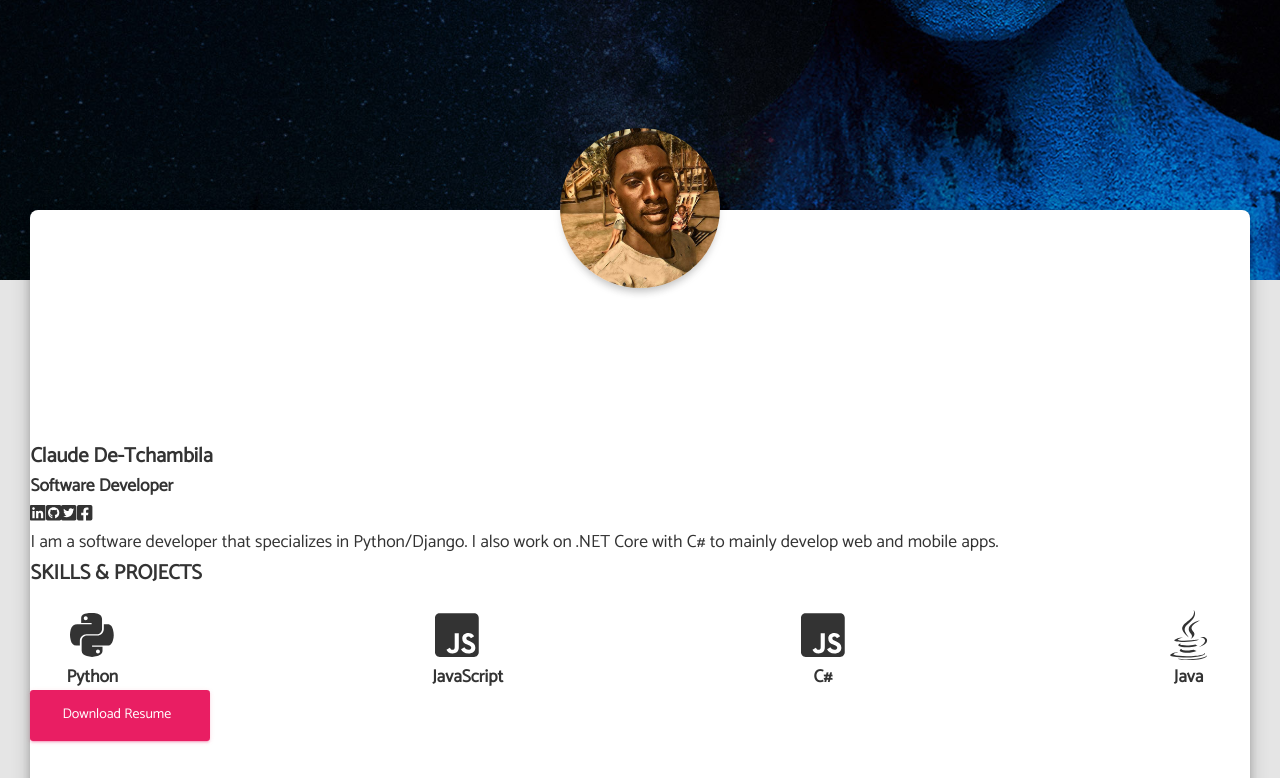
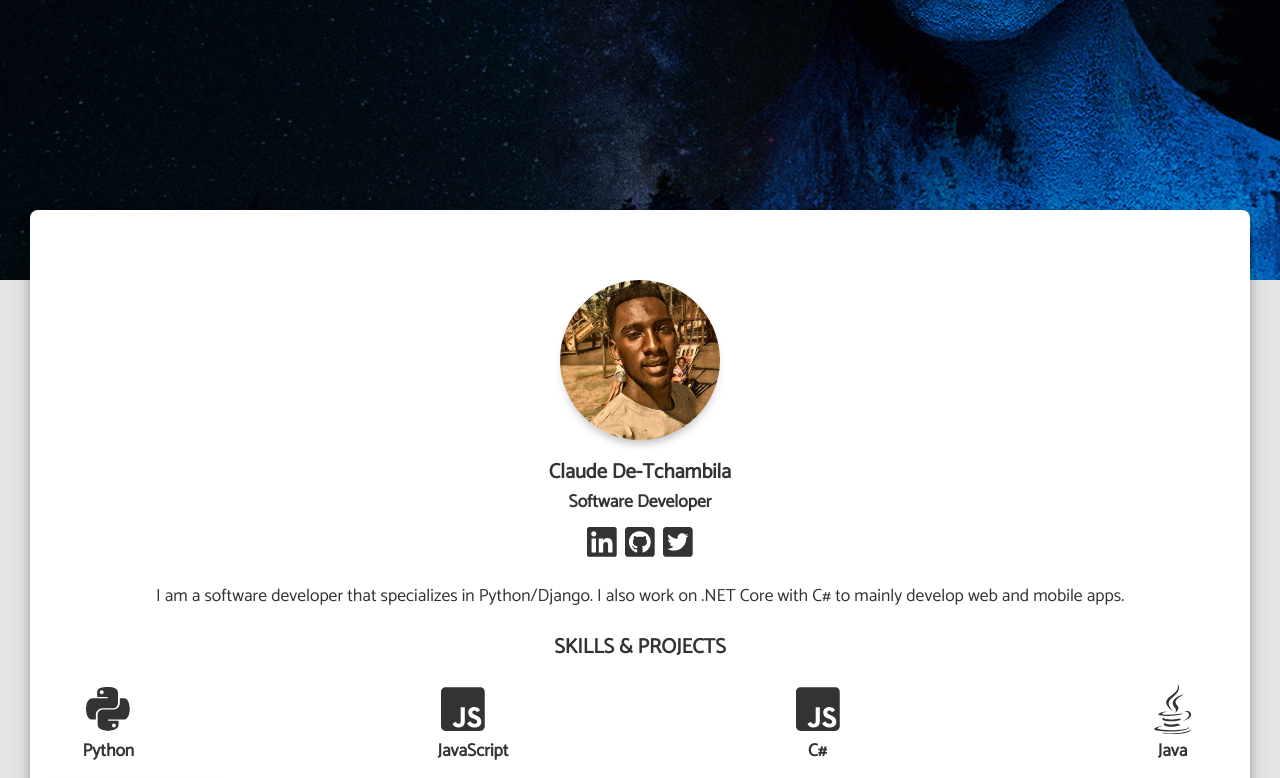
Before and after one commit to ChrisClaude/lulendo-claude-portfolio, a React (Create React App) app: page / in a window 1280 px wide. Shown: the part 440-1218 px from the top of the page. Built offline with nearby package versions, Linux system fonts and the light colour scheme.

Commit message:
content links added

```diff
--- a/src/App.css
+++ b/src/App.css
@@ -119,9 +119,10 @@ nav {
 }
 
 .image-box {
+    position: relative;
     display: flex;
     justify-content: center;
-    transform: translate3d(0, -95%, 0);
+    /*transform: translate3d(0, -95%, 0);*/
 }
 
 .round-pic {
@@ -138,30 +139,64 @@ img {
     border-style: none;
 }
 
-.skill-set {
+.resume {
+    padding: 16px 16px 0 16px;
+}
+
+.resume p {
+    text-align: center;
+    margin: 10px 0;
+}
+
+.social-icons-box {
+    display: flex;
+    justify-content: center;
+}
+
+.social-icons-box a {
+    text-decoration: none;
+    color: #333;
+}
+
+.social-icons-box a:hover {
+    color: rgba(51, 51, 51, 0.5);
+}
+
+.social-icons {
+    font-size: 2.123rem;
+    margin: 8px 4px;
+}
+
+
+
+.skills-set {
     padding: 0 16px;
     display: flex;
     justify-content: space-between;
+    margin-bottom: 16px;
 }
 
-.skill-language {
+.skills-lang {
     /*background-color: #FC4364;*/
     max-width: 210px;
     max-height: 100px;
     padding: 20px;
-    text-align: center;
 }
 
-.skill-language:hover {
+.skills-box {
+    padding: 10px 0;
+}
+
+.skills-lang:hover {
     background-color: rgba(230, 230, 230, 0.35);
 }
 
-.skill-language:active {
+.skills-lang:active {
     background-color: #e91e63;
     color: #e5e5e5;
 }
 
-.skill-language h4 {
+.skills-lang h4 {
     width: 50px;
 }
 
@@ -170,16 +205,22 @@ img {
 }
 
 .btn {
-    padding: 1rem 2rem;
+    display: block;
+    padding: 1rem 1.5rem;
     font-size: 0.875rem;
     line-height: 1.333333;
-    border-radius: 0.2rem;
+    border-radius: 0.3rem;
     box-shadow: 0 2px 2px 0 rgba(233, 30, 99, 0.14), 0 3px 1px -2px rgba(233, 30, 99, 0.2), 0 1px 5px 0 rgba(233, 30, 99, 0.12);
     border: none;
     cursor: pointer;
-    display: block;
-    width: 180px;
+    width: 175px;
     text-decoration: none;
+}
+
+.btn:hover {
+    -webkit-box-shadow: 0 15px 20px rgba(0, 0, 0, 0.3);
+    -moz-box-shadow: 0 15px 20px rgba(0, 0, 0, 0.3);
+    box-shadow: 0 15px 20px rgba(0, 0, 0, 0.3);
 }
 
 .btn-primary {
@@ -240,3 +281,13 @@ footer svg {
     padding-top: 16px;
     padding-bottom: 16px;
 }
+
+.default-hor-margin {
+    margin-left: 8px;
+    margin-right: 8px;
+}
+
+.default-ver-margin {
+    margin-top: 8px;
+    margin-bottom: 8px;
+}
--- a/src/components/Content.js
+++ b/src/components/Content.js
@@ -9,40 +9,38 @@ class Content extends Component {
                 <div className="image-box">
                     <img src={claude_pic} alt="Claude Christ's pic" className="round-pic"/>
                 </div>
-                <div>
-                    <h3>Claude De-Tchambila</h3>
-                    <h4>Software Developer</h4>
-                    <div>
-                        <FontAwesomeIcon icon={['fab', 'linkedin']}/>
-                        <FontAwesomeIcon icon={['fab', 'github-square']}/>
-                        <FontAwesomeIcon icon={['fab', 'twitter-square']}/>
-                        <FontAwesomeIcon icon={['fab', 'facebook-square']}/>
+                <div className="resume">
+                    <h3 className="text-center">Claude De-Tchambila</h3>
+                    <h4 className="text-center">Software Developer</h4>
+                    <div className="social-icons-box">
+                        <a href="https://www.linkedin.com/in/claude-christ-de-tchambila-a720ba143/"><FontAwesomeIcon icon={['fab', 'linkedin']} className="social-icons"/></a>
+                        <a href="https://github.com/ChClaude"><FontAwesomeIcon icon={['fab', 'github-square']} className="social-icons"/></a>
+                        <a href="https://twitter.com/ClaudeChrist_DT"><FontAwesomeIcon icon={['fab', 'twitter-square']} className="social-icons"/></a>
                     </div>
                     <p>I am a software developer that specializes in Python/Django. I also work on .NET Core with C# to
-                        mainly
-                        develop web and mobile apps.</p>
+                        mainly develop web and mobile apps.</p>
                     <div className="skills-box">
-                        <h3>SKILLS & PROJECTS</h3>
-                        <div className="skill-set">
-                            <div className="skill-language">
+                        <h3 className="text-center">SKILLS & PROJECTS</h3>
+                        <div className="skills-set">
+                            <div className="skills-lang text-center">
                                 <FontAwesomeIcon icon={['fab', 'python']} className="ic-lang"/>
                                 <h4>Python</h4>
                             </div>
-                            <div className="skill-language">
+                            <div className="skills-lang text-center">
                                 <FontAwesomeIcon icon={['fab', 'js-square']} className="ic-lang"/>
                                 <h4>JavaScript</h4>
                             </div>
-                            <div className="skill-language">
+                            <div className="skills-lang text-center">
                                 <FontAwesomeIcon icon={['fab', 'js-square']} className="ic-lang"/>
                                 <h4>C#</h4>
                             </div>
-                            <div className="skill-language">
+                            <div className="skills-lang text-center">
                                 <FontAwesomeIcon icon={['fab', 'java']} className="ic-lang"/>
                                 <h4>Java</h4>
                             </div>
                         </div>
                         <a href="https://drive.google.com/uc?authuser=0&id=1MrHNZjn2zPfwtQuJji8FfhdxW0-p3qpv&export=download"
-                           className="btn btn-primary" >
+                           className="btn btn-primary default-ver-margin" >
                             Download Resume
                         </a>
                     </div>
```
